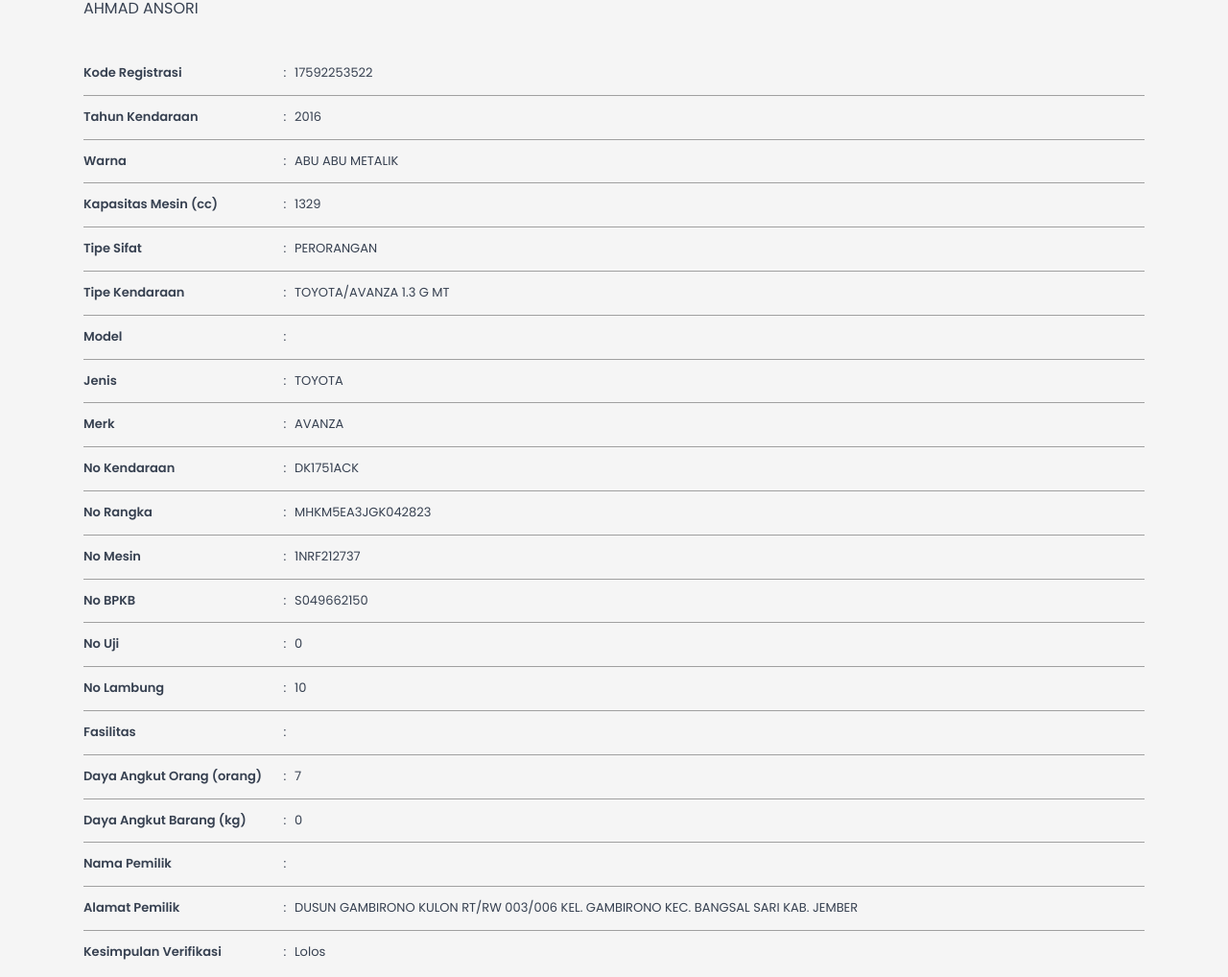
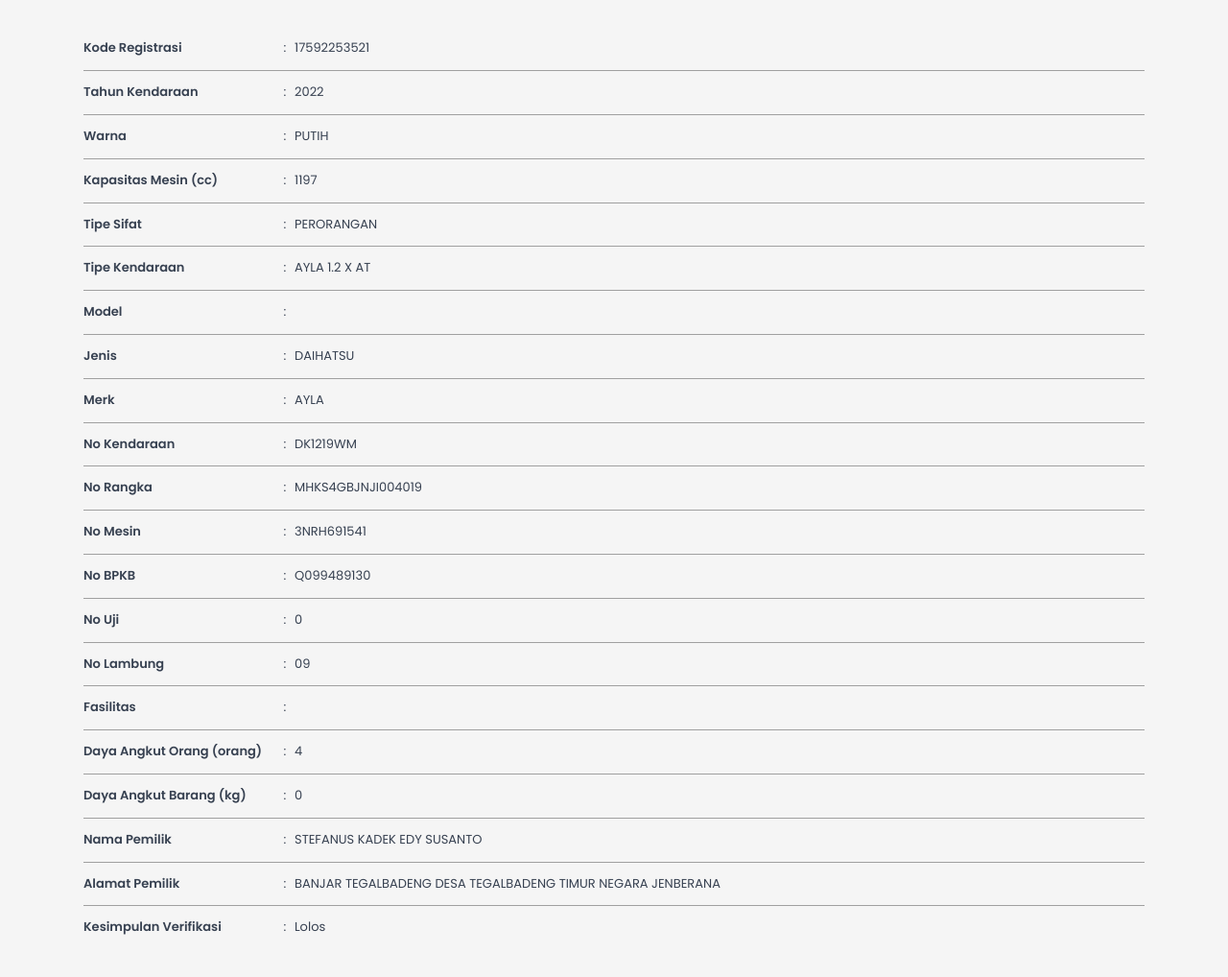
Before and after one commit to prestisebaliprov-spec/prestise.baliprov.go.id.github.io, a plain HTML site: page index.html in a window 1280 px wide. Shown: the part 1053-2071 px from the top of the page at 96% size. Drawn offline with nearby package versions, Linux system fonts and the light colour scheme.

```diff
--- a/index.html
+++ b/index.html
@@ -1276,26 +1276,26 @@
                         <!-- Detail Table with Darker Lines -->
                         <table class="detail-table">
                             <tbody>
-                                <tr><td>Kode Registrasi</td><td>:</td><td>17592253522</td></tr>
-                                <tr><td>Tahun Kendaraan</td><td>:</td><td>2016</td></tr>
-                                <tr><td>Warna</td><td>:</td><td>ABU ABU METALIK</td></tr>
-                                <tr><td>Kapasitas Mesin (cc)</td><td>:</td><td>1329</td></tr>
+                                <tr><td>Kode Registrasi</td><td>:</td><td>17592253521</td></tr>
+                                <tr><td>Tahun Kendaraan</td><td>:</td><td>2022</td></tr>
+                                <tr><td>Warna</td><td>:</td><td>PUTIH</td></tr>
+                                <tr><td>Kapasitas Mesin (cc)</td><td>:</td><td>1197</td></tr>
                                 <tr><td>Tipe Sifat</td><td>:</td><td>PERORANGAN</td></tr>
-                                <tr><td>Tipe Kendaraan</td><td>:</td><td>TOYOTA/AVANZA 1.3 G MT</td></tr>
+                                <tr><td>Tipe Kendaraan</td><td>:</td><td>AYLA 1.2 X AT</td></tr>
                                 <tr><td>Model</td><td>:</td><td></td></tr>
-                                <tr><td>Jenis</td><td>:</td><td>TOYOTA</td></tr>
-                                <tr><td>Merk</td><td>:</td><td>AVANZA</td></tr>
-                                <tr><td>No Kendaraan</td><td>:</td><td>DK1751ACK</td></tr>
-                                <tr><td>No Rangka</td><td>:</td><td>MHKM5EA3JGK042823</td></tr>
-                                <tr><td>No Mesin</td><td>:</td><td>1NRF212737</td></tr>
-                                <tr><td>No BPKB</td><td>:</td><td>S049662150</td></tr>
+                                <tr><td>Jenis</td><td>:</td><td>DAIHATSU</td></tr>
+                                <tr><td>Merk</td><td>:</td><td>AYLA</td></tr>
+                                <tr><td>No Kendaraan</td><td>:</td><td>DK1219WM</td></tr>
+                                <tr><td>No Rangka</td><td>:</td><td>MHKS4GBJNJI004019</td></tr>
+                                <tr><td>No Mesin</td><td>:</td><td>3NRH691541</td></tr>
+                                <tr><td>No BPKB</td><td>:</td><td>Q099489130</td></tr>
                                 <tr><td>No Uji</td><td>:</td><td>0</td></tr>
-                                <tr><td>No Lambung</td><td>:</td><td>10</td></tr>
+                                <tr><td>No Lambung</td><td>:</td><td>09</td></tr>
                                 <tr><td>Fasilitas</td><td>:</td><td></td></tr>
-                                <tr><td>Daya Angkut Orang (orang)</td><td>:</td><td>7</td></tr>
+                                <tr><td>Daya Angkut Orang (orang)</td><td>:</td><td>4</td></tr>
                                 <tr><td>Daya Angkut Barang (kg)</td><td>:</td><td>0</td></tr>
-                                <tr><td>Nama Pemilik</td><td>:</td><td></td>AHMAD ANSORI</tr>
-                                <tr><td>Alamat Pemilik</td><td>:</td><td>DUSUN GAMBIRONO KULON RT/RW 003/006 KEL. GAMBIRONO KEC. BANGSAL SARI KAB. JEMBER</td></tr>
+                                <tr><td>Nama Pemilik</td><td>:</td><td>STEFANUS KADEK EDY SUSANTO</td></tr>
+                                <tr><td>Alamat Pemilik</td><td>:</td><td>BANJAR TEGALBADENG DESA TEGALBADENG TIMUR NEGARA JENBERANA</td></tr>
                                 <tr><td>Kesimpulan Verifikasi</td><td>:</td><td class="text-capitalize">lolos</td></tr>
                             </tbody>
                         </table>
```
